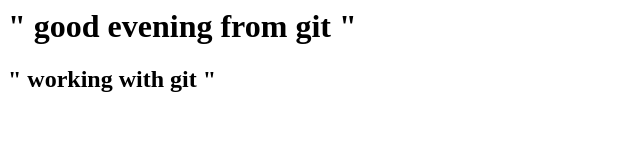
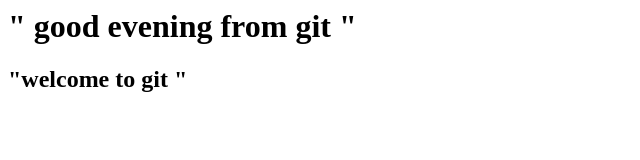
Before and after one commit to rashni/demo, a plain HTML site: page index.html in a window 1280 px wide. Shown: the full height of the page, 0-640 px from the left. Drawn offline with Linux system fonts and the light colour scheme.

Commit message:
index file modified by br1 1st

```diff
--- a/index.html
+++ b/index.html
@@ -1,2 +1,2 @@
 <h1> " good evening from git " </h1>
-<h2> " working with git " </h2>
+<h2> "welcome to git " </h2>
```
